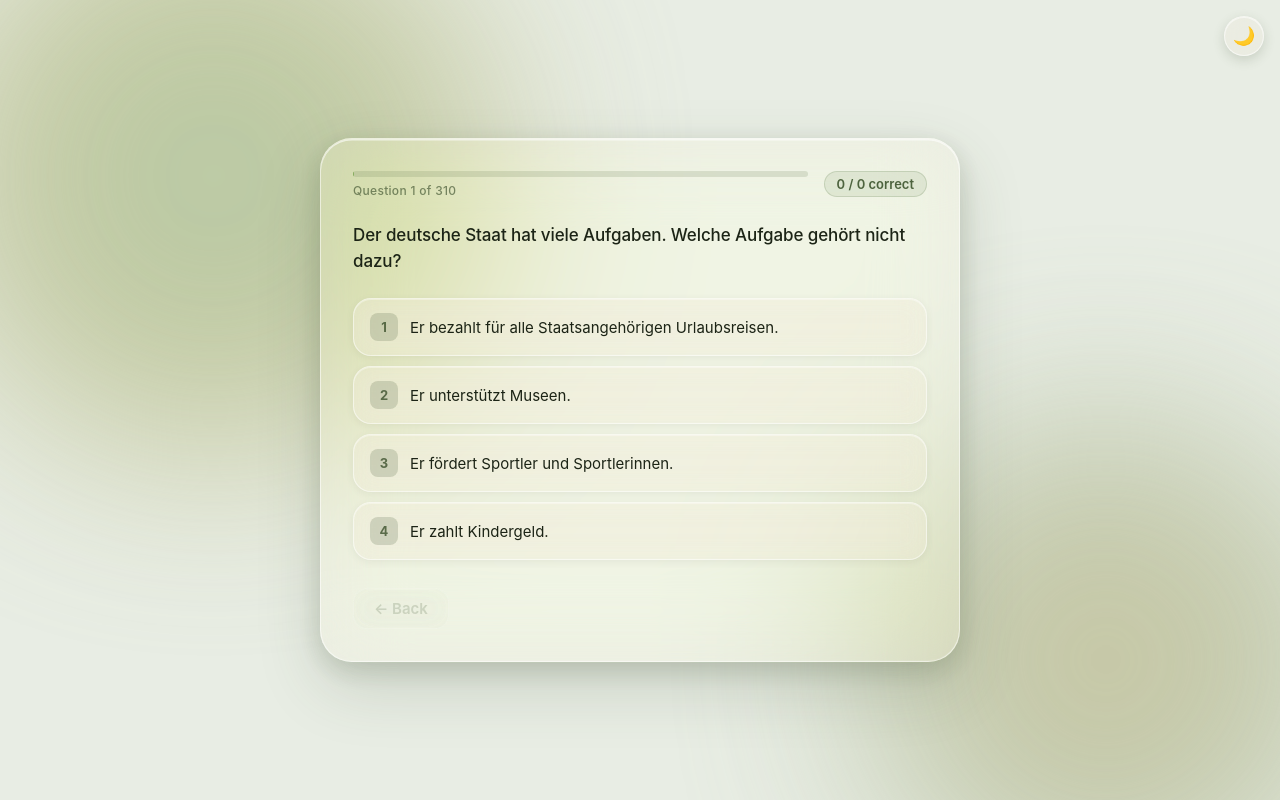
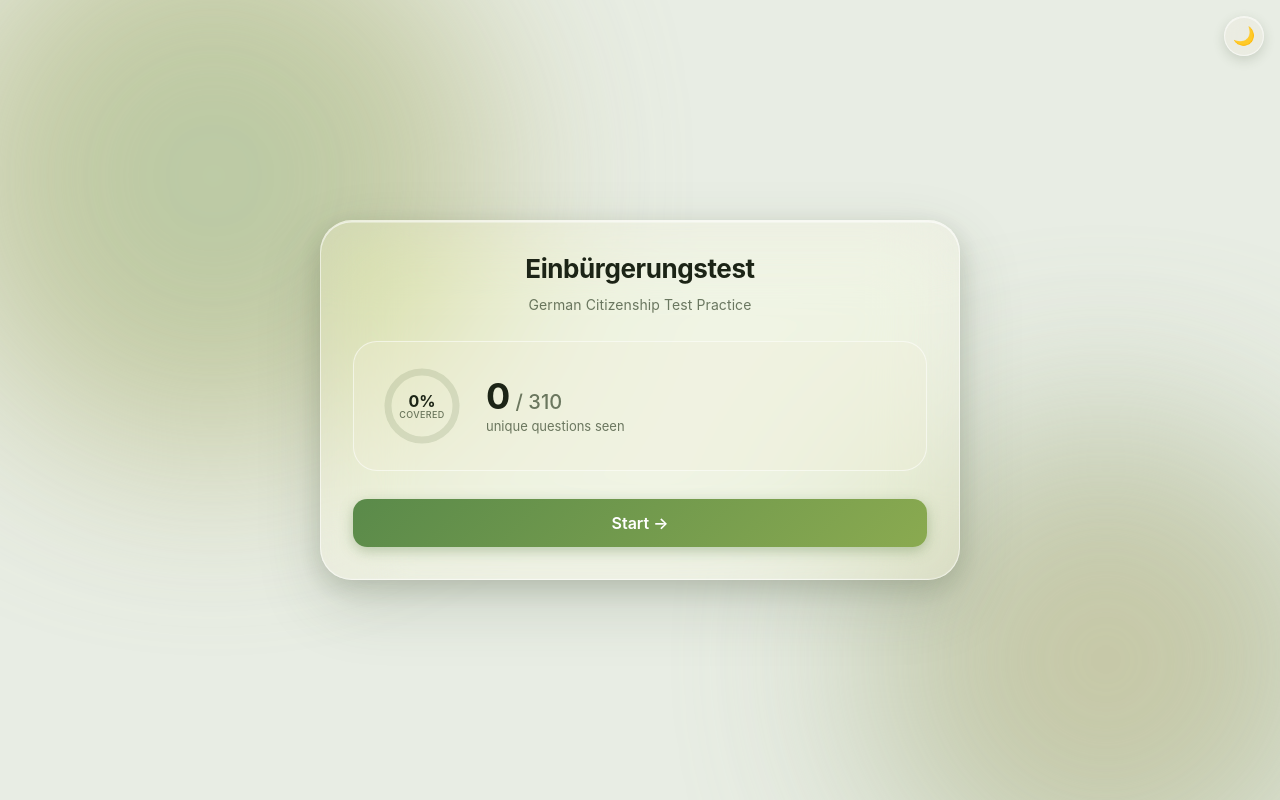
Before and after one commit to sidyea/mcq_einbuergerung, a React (Vite) app: page / in a window 1280 px wide. Built offline with nearby package versions, Linux system fonts and the light colour scheme.

Commit message:
Add home screen with progress stats and home/reset button

```diff
--- a/src/App.css
+++ b/src/App.css
@@ -401,6 +401,159 @@ body {
 }
 @keyframes spin { to { transform: rotate(360deg); } }
 
+/* ── Home Screen ──────────────────────────────────────── */
+.home-card {
+  align-items: center;
+  text-align: center;
+  gap: 28px;
+}
+
+.home-title {
+  font-size: 26px;
+  font-weight: 700;
+  color: var(--text-primary);
+  letter-spacing: -0.4px;
+}
+
+.home-subtitle {
+  font-size: 14px;
+  color: var(--text-secondary);
+  margin-top: -16px;
+  letter-spacing: 0.1px;
+}
+
+.home-stats {
+  display: flex;
+  align-items: center;
+  gap: 24px;
+  background: var(--option-bg);
+  border: 1px solid var(--card-border);
+  border-radius: 24px;
+  padding: 24px 28px;
+  width: 100%;
+}
+
+.home-stat-ring {
+  position: relative;
+  width: 80px;
+  height: 80px;
+  flex-shrink: 0;
+}
+
+.ring-svg {
+  width: 80px;
+  height: 80px;
+  transform: rotate(-90deg);
+}
+
+.ring-track {
+  fill: none;
+  stroke: var(--progress-track);
+  stroke-width: 7;
+}
+
+.ring-fill {
+  fill: none;
+  stroke: url(#ringGrad);
+  stroke-width: 7;
+  stroke-linecap: round;
+  transition: stroke-dashoffset 0.6s cubic-bezier(0.4, 0, 0.2, 1);
+}
+
+/* Inline gradient for the ring — defined via CSS vars approximation */
+[data-theme="forest"] .ring-fill { stroke: #6a9e5a; }
+[data-theme="slate"]  .ring-fill { stroke: #2e6fd4; }
+:root .ring-fill      { stroke: #6a9e5a; }
+
+.ring-label {
+  position: absolute;
+  inset: 0;
+  display: flex;
+  flex-direction: column;
+  align-items: center;
+  justify-content: center;
+}
+
+.ring-pct {
+  font-size: 16px;
+  font-weight: 700;
+  color: var(--text-primary);
+  line-height: 1;
+}
+
+.ring-sub {
+  font-size: 9px;
+  font-weight: 500;
+  color: var(--text-secondary);
+  text-transform: uppercase;
+  letter-spacing: 0.4px;
+}
+
+.home-stat-text {
+  text-align: left;
+}
+
+.home-stat-number {
+  font-size: 36px;
+  font-weight: 700;
+  color: var(--text-primary);
+  line-height: 1;
+}
+
+.home-stat-total {
+  font-size: 20px;
+  font-weight: 500;
+  color: var(--text-secondary);
+}
+
+.home-stat-desc {
+  font-size: 13px;
+  color: var(--text-secondary);
+  margin-top: 4px;
+}
+
+.home-start-btn {
+  width: 100%;
+  padding: 14px;
+  font-size: 16px;
+}
+
+/* ── Home button in quiz header ───────────────────────── */
+.card-header-right {
+  display: flex;
+  align-items: center;
+  gap: 8px;
+  flex-shrink: 0;
+}
+
+.home-btn {
+  display: flex;
+  align-items: center;
+  justify-content: center;
+  width: 32px;
+  height: 32px;
+  border-radius: 10px;
+  border: 1px solid var(--option-border);
+  background: var(--option-bg);
+  color: var(--text-secondary);
+  font-size: 16px;
+  cursor: pointer;
+  transition: all 0.18s ease;
+  flex-shrink: 0;
+}
+.home-btn:hover {
+  background: var(--option-hover);
+  color: var(--text-primary);
+}
+
+/* ── Summary actions ──────────────────────────────────── */
+.summary-actions {
+  display: flex;
+  gap: 12px;
+  width: 100%;
+  justify-content: center;
+}
+
 /* ── Summary Screen ───────────────────────────────────── */
 .summary-card {
   align-items: center;
--- a/src/App.jsx
+++ b/src/App.jsx
@@ -1,5 +1,6 @@
 import { useQuiz } from './hooks/useQuiz';
 import { useTheme } from './hooks/useTheme';
+import HomeScreen from './components/HomeScreen';
 import QuestionCard from './components/QuestionCard';
 import SummaryScreen from './components/SummaryScreen';
 import './App.css';
@@ -15,10 +16,12 @@ export default function App() {
     totalQuestions,
     score,
     answeredCount,
+    uniqueSeen,
     submitAnswer,
     goNext,
     goBack,
-    restart,
+    startQuiz,
+    goHome,
   } = useQuiz();
 
   const toggleIcon = theme === 'forest' ? '🌙' : '🌿';
@@ -37,8 +40,12 @@ export default function App() {
           </div>
         )}
 
-        {phase === 'summary' && (
-          <SummaryScreen score={score} total={totalQuestions} onRestart={restart} />
+        {phase === 'home' && (
+          <HomeScreen
+            uniqueSeen={uniqueSeen}
+            totalQuestions={totalQuestions}
+            onStart={startQuiz}
+          />
         )}
 
         {phase === 'quiz' && (
@@ -53,7 +60,12 @@ export default function App() {
             onSelect={submitAnswer}
             onNext={goNext}
             onBack={goBack}
+            onHome={goHome}
           />
+        )}
+
+        {phase === 'summary' && (
+          <SummaryScreen score={score} total={totalQuestions} onRestart={startQuiz} onHome={goHome} />
         )}
       </div>
     </>
--- /dev/null
+++ b/src/components/HomeScreen.jsx
@@ -0,0 +1,37 @@
+export default function HomeScreen({ uniqueSeen, totalQuestions, onStart }) {
+  const pct = totalQuestions > 0 ? Math.round((uniqueSeen / totalQuestions) * 100) : 0;
+
+  return (
+    <div className="card home-card">
+      <div className="home-title">Einbürgerungstest</div>
+      <div className="home-subtitle">German Citizenship Test Practice</div>
+
+      <div className="home-stats">
+        <div className="home-stat-ring">
+          <svg viewBox="0 0 80 80" className="ring-svg">
+            <circle cx="40" cy="40" r="34" className="ring-track" />
+            <circle
+              cx="40" cy="40" r="34"
+              className="ring-fill"
+              strokeDasharray={`${2 * Math.PI * 34}`}
+              strokeDashoffset={`${2 * Math.PI * 34 * (1 - pct / 100)}`}
+            />
+          </svg>
+          <div className="ring-label">
+            <span className="ring-pct">{pct}%</span>
+            <span className="ring-sub">covered</span>
+          </div>
+        </div>
+
+        <div className="home-stat-text">
+          <div className="home-stat-number">{uniqueSeen}<span className="home-stat-total"> / {totalQuestions}</span></div>
+          <div className="home-stat-desc">unique questions seen</div>
+        </div>
+      </div>
+
+      <button className="nav-btn next-btn home-start-btn" onClick={onStart}>
+        {uniqueSeen === 0 ? 'Start →' : 'Continue →'}
+      </button>
+    </div>
+  );
+}
--- a/src/components/QuestionCard.jsx
+++ b/src/components/QuestionCard.jsx
@@ -12,6 +12,7 @@ export default function QuestionCard({
   onSelect,
   onNext,
   onBack,
+  onHome,
 }) {
   const isAnswered = answer !== null;
 
@@ -29,8 +30,13 @@ export default function QuestionCard({
     <div className="card">
       <div className="card-header">
         <ProgressBar current={currentIndex + 1} total={totalQuestions} />
-        <div className="score-badge">
-          {score} / {answeredCount} correct
+        <div className="card-header-right">
+          <div className="score-badge">
+            {score} / {answeredCount} correct
+          </div>
+          <button className="home-btn" onClick={onHome} aria-label="Go to home screen">
+            ⌂
+          </button>
         </div>
       </div>
 
--- a/src/components/SummaryScreen.jsx
+++ b/src/components/SummaryScreen.jsx
@@ -1,4 +1,4 @@
-export default function SummaryScreen({ score, total, onRestart }) {
+export default function SummaryScreen({ score, total, onRestart, onHome }) {
   const wrong = total - score;
   const pct = total > 0 ? Math.round((score / total) * 100) : 0;
 
@@ -23,9 +23,14 @@ export default function SummaryScreen({ score, total, onRestart }) {
       <p className="summary-hint">
         Questions you missed will appear more often next session.
       </p>
-      <button className="nav-btn next-btn restart-btn" onClick={onRestart}>
-        Start New Session
-      </button>
+      <div className="summary-actions">
+        <button className="nav-btn back-btn" onClick={onHome}>
+          ⌂ Home
+        </button>
+        <button className="nav-btn next-btn restart-btn" onClick={onRestart}>
+          New Session →
+        </button>
+      </div>
     </div>
   );
 }
--- a/src/hooks/useQuiz.js
+++ b/src/hooks/useQuiz.js
@@ -44,7 +44,7 @@ export function useQuiz() {
   const [sessionAnswers, setSessionAnswers] = useState([]); // per-question: { selectedKey, correctKey, options }
   const [currentIndex, setCurrentIndex] = useState(0);
   const [score, setScore] = useState(0);
-  const [phase, setPhase] = useState('loading'); // loading | quiz | summary
+  const [phase, setPhase] = useState('loading'); // loading | home | quiz | summary
 
   useEffect(() => {
     const acc = loadAccuracy();
@@ -70,7 +70,7 @@ export function useQuiz() {
         const answers = sorted.map(() => null);
         setQuestions(sorted);
         setSessionAnswers(answers);
-        setPhase('quiz');
+        setPhase('home');
       },
     });
   }, []);
@@ -118,7 +118,7 @@ export function useQuiz() {
     if (currentIndex > 0) setCurrentIndex((i) => i - 1);
   }, [currentIndex]);
 
-  const restart = useCallback(() => {
+  const startQuiz = useCallback(() => {
     const acc = loadAccuracy();
     setAccuracy(acc);
     const sorted = weightedSort(questions, acc);
@@ -131,7 +131,14 @@ export function useQuiz() {
     setPhase('quiz');
   }, [questions]);
 
+  const goHome = useCallback(() => {
+    setPhase('home');
+  }, []);
+
   const answeredCount = sessionAnswers.filter((a) => a !== null).length;
+
+  // Unique questions seen across all sessions (from persisted accuracy)
+  const uniqueSeen = Object.keys(accuracy).length;
 
   return {
     phase,
@@ -142,9 +149,11 @@ export function useQuiz() {
     totalQuestions: questions.length,
     score,
     answeredCount,
+    uniqueSeen,
     submitAnswer,
     goNext,
     goBack,
-    restart,
+    startQuiz,
+    goHome,
   };
 }
```
